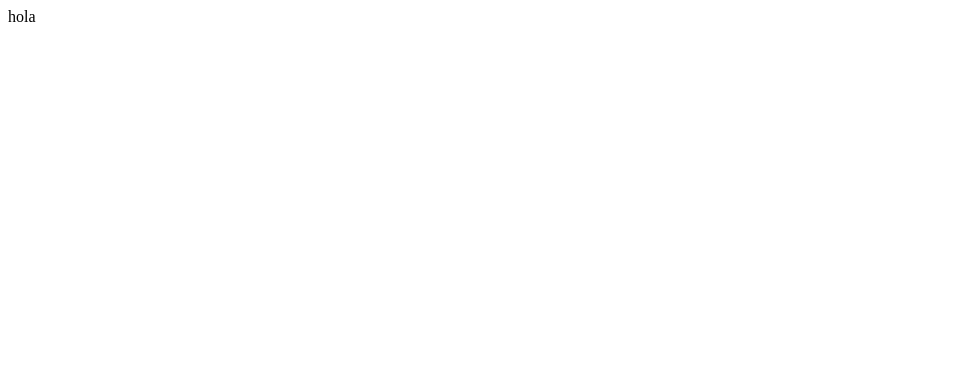
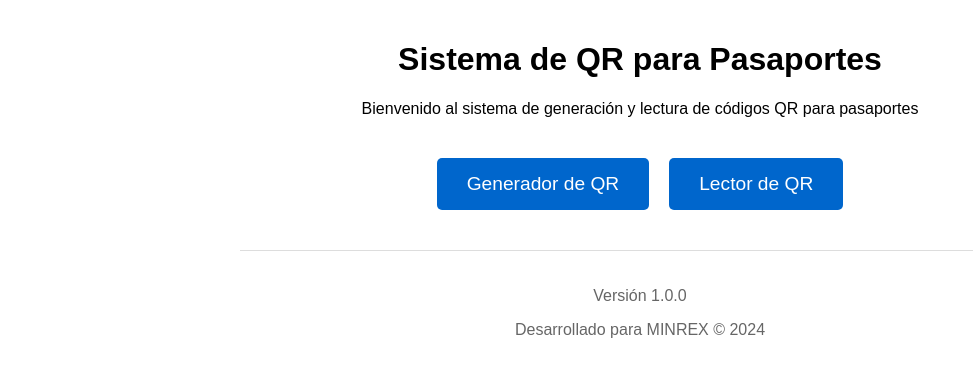
Before and after one commit to tiramisuia77/passportqrGC, a plain HTML site: page index.html in a window 1280 px wide. Shown: the whole page, without its empty margins (0-973 px from the left). Drawn offline with Linux system fonts and the light colour scheme.

Commit message:
refactor: Restructure index.html for improved readability and organization

```diff
--- a/index.html
+++ b/index.html
@@ -1,9 +1,61 @@
 <!DOCTYPE html>
 <html lang="en"
+  data-color-mode="auto" data-light-theme="light" data-dark-theme="dark"
+  data-a11y-animated-images="system" data-a11y-link-underlines="true">
+<head>
+    <meta charset="UTF-8">
+    <meta name="viewport" content="width=device-width, initial-scale=1.0">
+    <title>Sistema de QR para Pasaportes</title>
+    <style>
+        body {
+            font-family: Arial, sans-serif;
+            max-width: 800px;
+            margin: 0 auto;
+            padding: 20px;
+        }
+        .header {
+            text-align: center;
+            margin-bottom: 40px;
+        }
+        .shortcuts {
+            display: flex;
+            justify-content: center;
+            gap: 20px;
+            margin-bottom: 40px;
+        }
+        .shortcut-btn {
+            padding: 15px 30px;
+            font-size: 1.2em;
+            border-radius: 5px;
+            border: none;
+            background-color: #0066cc;
+            color: white;
+            cursor: pointer;
+            text-decoration: none;
+        }
+        .footer {
+            text-align: center;
+            margin-top: 40px;
+            color: #666;
+            border-top: 1px solid #ddd;
+            padding-top: 20px;
+        }
+    </style>
+</head>
+<body>
+    <div class="header">
+        <h1>Sistema de QR para Pasaportes</h1>
+        <p>Bienvenido al sistema de generación y lectura de códigos QR para pasaportes</p>
+    </div>
 
-  data-color-mode="auto" data-light-theme="light" data-dark-theme="dark"
-  data-a11y-animated-images="system" data-a11y-link-underlines="true"
+    <div class="shortcuts">
+        <a href="form.html" class="shortcut-btn">Generador de QR</a>
+        <a href="reader.html" class="shortcut-btn">Lector de QR</a>
+    </div>
 
-  >
-  <body>hola</body>
+    <div class="footer">
+        <p>Versión 1.0.0</p>
+        <p>Desarrollado para MINREX © 2024</p>
+    </div>
+</body>
 </html>
```
